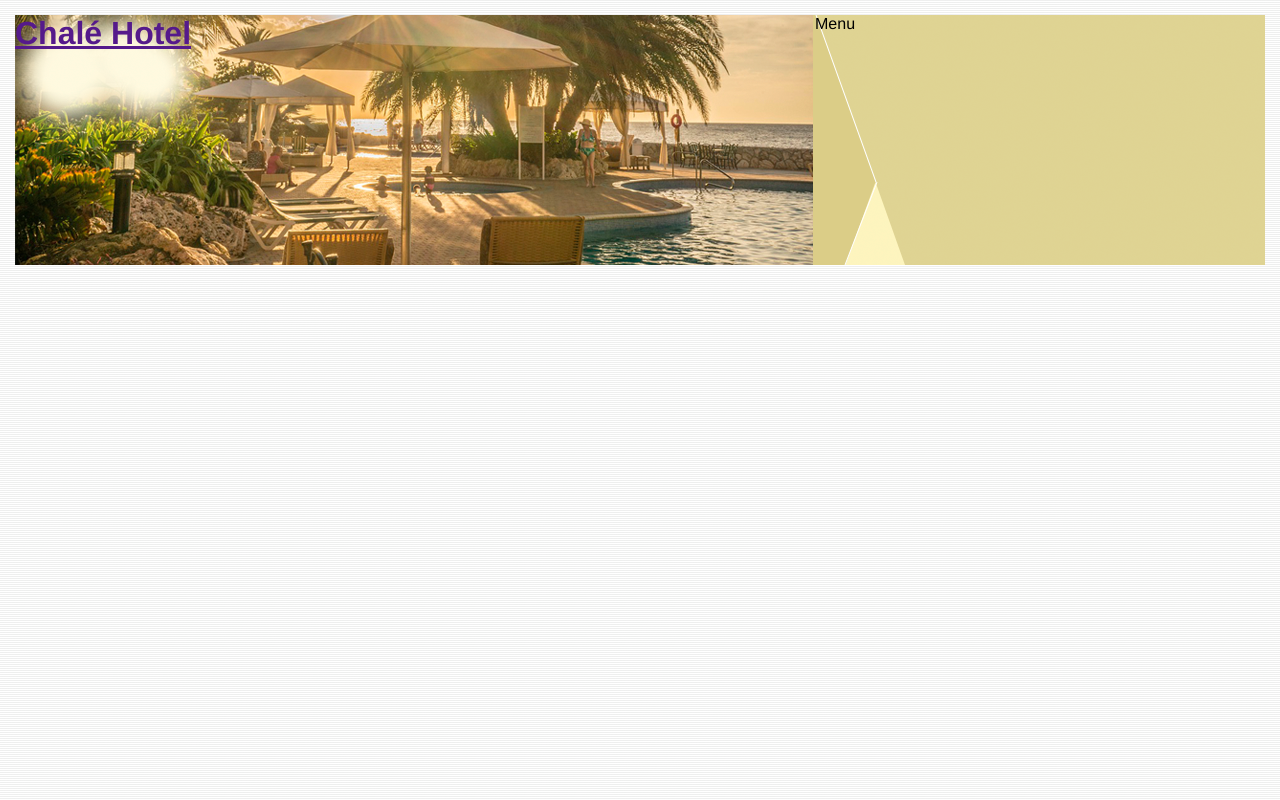
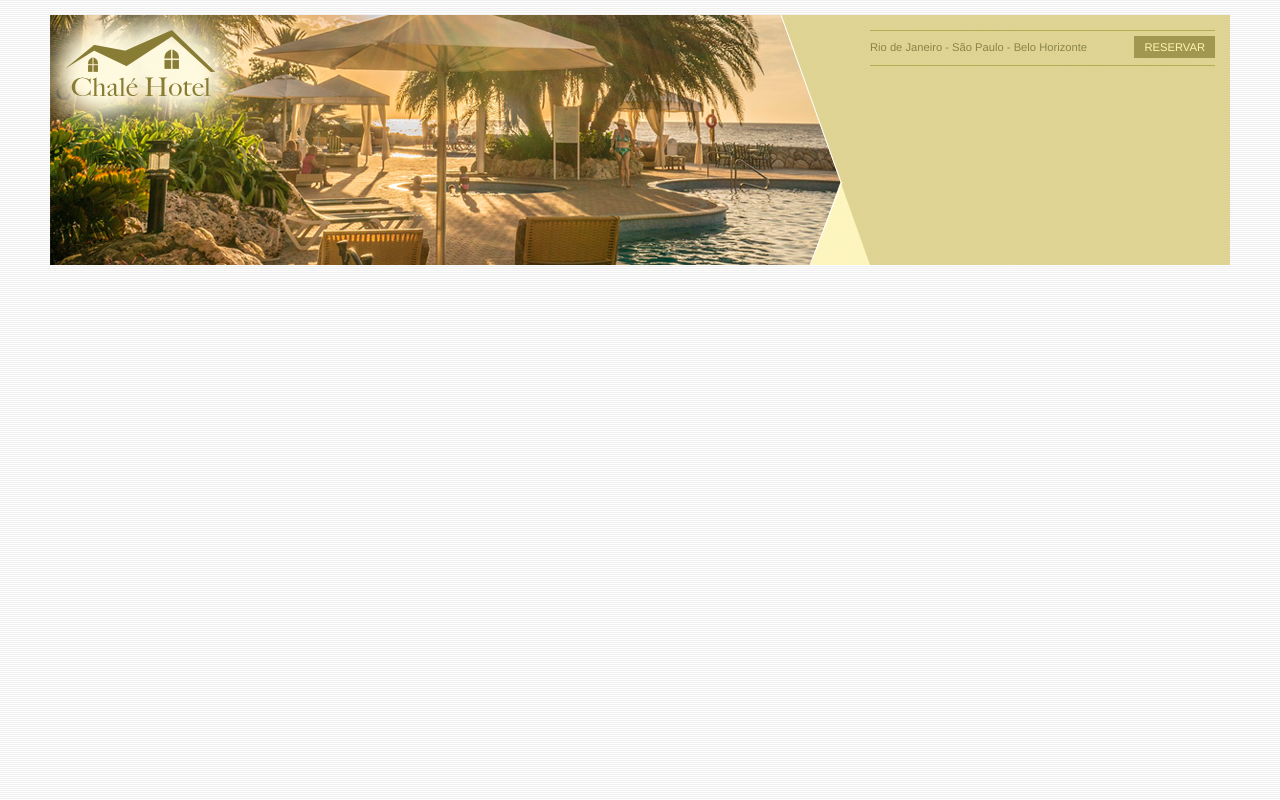
Before and after one commit to riquelmyhsilva/chale-hotel, a plain HTML site: page public/index.html in a window 1280 px wide. Drawn offline with Linux system fonts and the light colour scheme.

Commit message:
feat: Class #2 Project: chale-hotel

```diff
--- a/public/css/style.css
+++ b/public/css/style.css
@@ -11,8 +11,15 @@ body {
 	margin: 15px;
 }
 
+a {
+	text-decoration: none;
+}
+
 #container {
 	background: #ede9cc;
+	margin: 0 auto;
+	min-width: 740px;
+	max-width: 1180px;
 }
 
 #topo {
@@ -29,6 +36,18 @@ body {
 	height: 250px;
 	top: 0;
 	left: 0;
+	z-index: 1;
+}
+
+.logo a {
+	position: absolute;
+	top: 15px;
+	left: 15px;
+	z-index: 3;
+	background: url(../img/logo.png) no-repeat;
+	width: 151px;
+	height: 66px;
+	text-indent: -3000px;
 }
 
 #area-menu {
@@ -38,4 +57,33 @@ body {
 	height: 250px;
 	top: 0;
 	right: 0;
+	z-index: 2;
 }
+
+#conteudo-menu {
+	margin-left: 90px;
+	margin-right: 15px;
+	padding-top: 15px;
+}
+
+#menu-locais {
+	border-bottom: 1px solid #b5ab56;
+	border-top: 1px solid #b5ab56;
+	padding-top: 5px;
+	padding-bottom: 5px;
+	font-size: 0.7em;
+	color: #8b8448;
+}
+
+#menu-locais .locais {
+	float: left;
+	line-height: 2.1em;
+}
+
+a.reserva {
+		text-transform: uppercase;
+		background: #a29750;
+		color: #fff5b0;
+		padding: 5px 10px;
+		float: right;
+}
--- a/public/index.html
+++ b/public/index.html
@@ -12,13 +12,21 @@
 		<div id="topo"><!--start/topo-->
 
 			<div id="area-logo"><!--start/area-logo-->
-				<h1>
+				<h1 class="logo">
 					<a href="">Chalé Hotel</a>
 				</h1>
 			</div><!--end/area-logo-->
 
 			<div id="area-menu"><!--start/area-menu-->
-				Menu
+				<div id="conteudo-menu">
+					<div id="menu-locais">
+						<span class="locais">
+							Rio de Janeiro - São Paulo -  Belo Horizonte
+						</span>
+						<a class="reserva" href="">Reservar</a>
+						<div style="clear: both;"></div>
+					</div>
+				</div>
 			</div><!--end/area-menu-->
 
 		</div><!--end/topo-->
```
